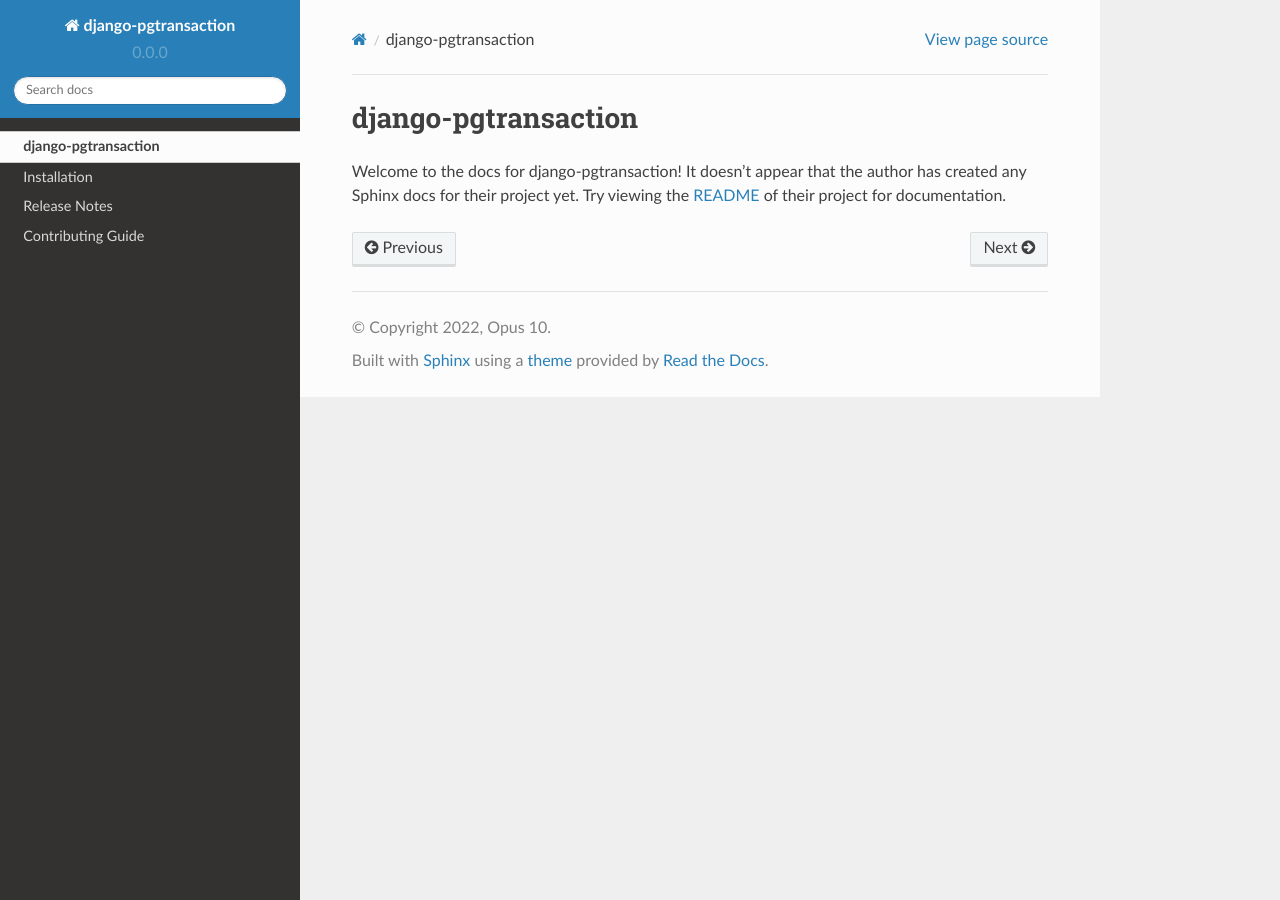
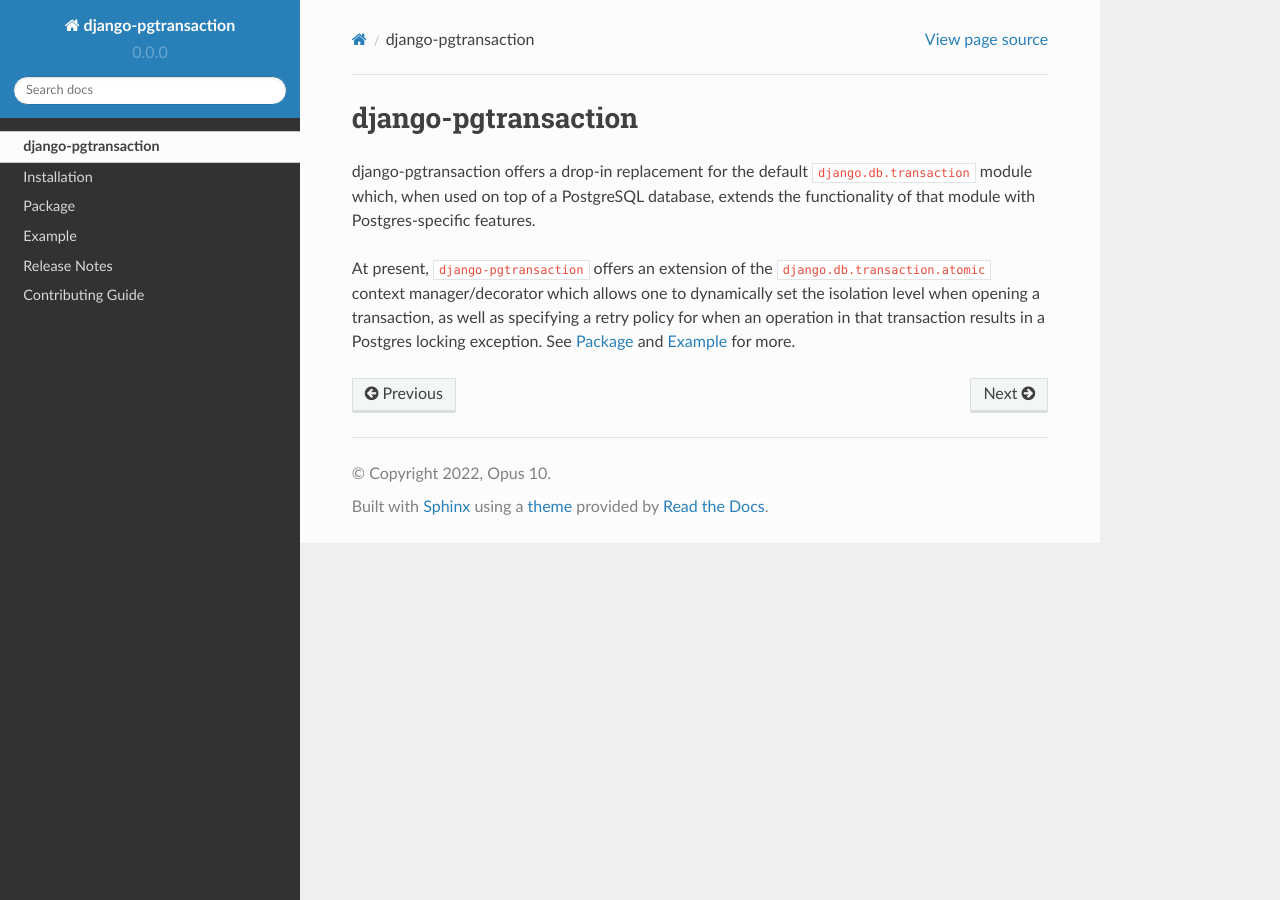
Before and after one commit to Opus10/django-pgtransaction, a Sphinx documentation site: the page built from docs/index.rst, in a window 1280 px wide. Built offline with Sphinx 7.4.7 and the Read the Docs theme 2.0.0, drawn with Linux system fonts in a browser that asks for light colours.

Commit message:
Add documentation

```diff
--- /dev/null
+++ b/docs/example.rst
@@ -0,0 +1,4 @@
+.. _example:
+
+Example
+========
--- a/docs/index.rst
+++ b/docs/index.rst
@@ -1,7 +1,12 @@
 django-pgtransaction
 =======================================================================
 
-Welcome to the docs for django-pgtransaction! It doesn't appear that
-the author has created any Sphinx docs for their project yet. Try
-viewing the `README <https://github.com/Opus10/django-pgtransaction>`_
-of their project for documentation.
+django-pgtransaction offers a drop-in replacement for the
+default ``django.db.transaction`` module which, when used on top of a PostgreSQL
+database, extends the functionality of that module with Postgres-specific features.
+
+At present, ``django-pgtransaction`` offers an extension of the
+``django.db.transaction.atomic`` context manager/decorator which allows one to
+dynamically set the isolation level when opening a transaction, as well as specifying
+a retry policy for when an operation in that transaction results in a Postgres locking
+exception. See :ref:`package` and :ref:`example` for more.
--- a/docs/installation.rst
+++ b/docs/installation.rst
@@ -4,6 +4,3 @@ Installation
 Install django-pgtransaction with::
 
     pip3 install django-pgtransaction
-
-After this, add ``pgtransaction`` to the ``INSTALLED_APPS``
-setting of your Django project.
--- /dev/null
+++ b/docs/package.rst
@@ -0,0 +1,10 @@
+.. _package:
+
+Package
+=======
+
+pgtransaction
+--------------
+
+.. automodule:: pgtransaction
+    :members:
--- a/docs/toc.rst
+++ b/docs/toc.rst
@@ -6,5 +6,7 @@ Table of Contents
 
    index
    installation
+   package
+   example
    release_notes
    contributing
```
